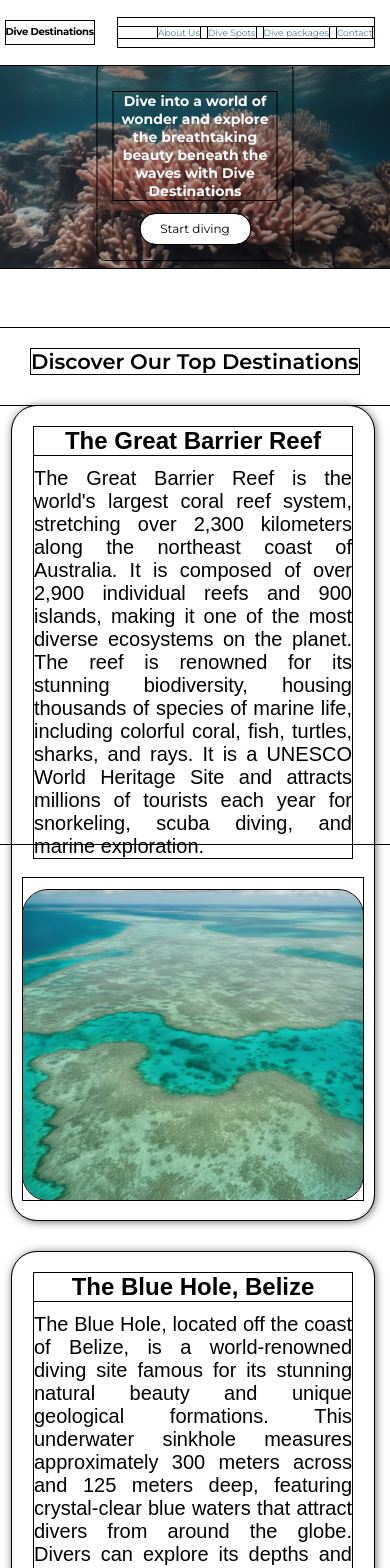
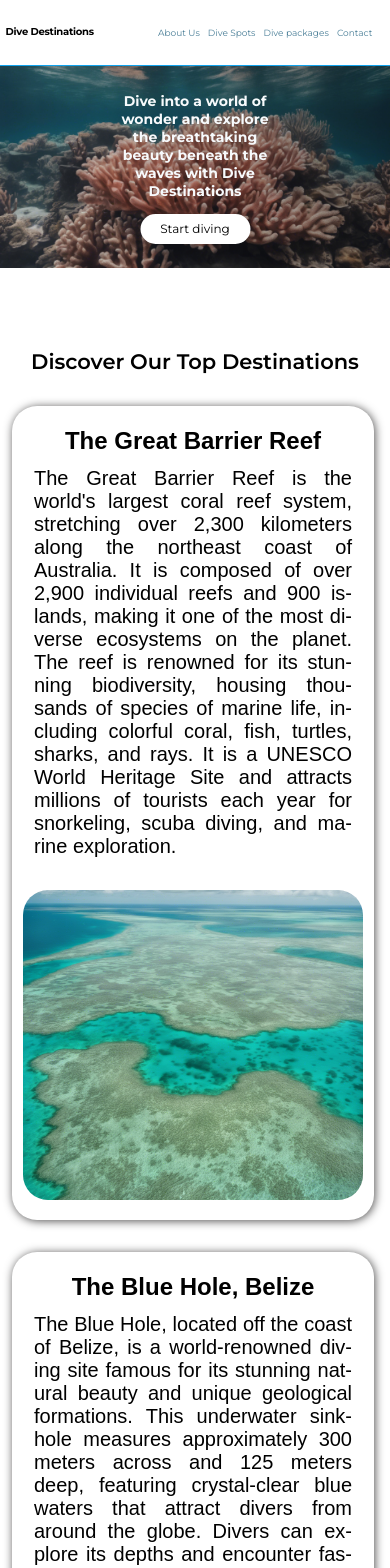
Before and after one commit to Shaqs0/Dive-Destination, a React (Vite) app: page /start in a window 390 px wide. Shown: the top 1568 px of the page. Built offline with nearby package versions, Linux system fonts and the light colour scheme.

Commit message:
correct scss

```diff
--- a/src/layout/Footer/LayoutFoot.module.css
+++ b/src/layout/Footer/LayoutFoot.module.css
@@ -87,12 +87,7 @@ html, body {
   margin-bottom: 1.5rem;
 }
 
-@media (max-width: 550px) {
-  .footer {
-    font-size: 12px;
-  }
-}
-@media (max-width: 400px) {
+@media (max-width: 650px) {
   .footer p {
     font-size: 12px;
   }
--- a/src/layout/Top/LayoutTop.module.css
+++ b/src/layout/Top/LayoutTop.module.css
@@ -61,14 +61,10 @@
   .top .name {
     margin-left: 1.75rem;
   }
-  .top .other {
-    margin-right: 1rem;
-  }
 }
 @media (max-width: 795px) {
   .top .name {
     font-size: 17px;
-    margin-left: 1.75rem;
   }
   .top .other {
     margin-right: 3rem;
@@ -97,7 +93,6 @@
 @media (max-width: 600px) {
   .top .name {
     font-size: 14px;
-    margin-left: 1rem;
   }
   .top .other {
     font-size: 13px;
@@ -118,14 +113,12 @@
     margin-right: 0.5rem;
   }
   .top .other ul {
-    gap: 0.75rem;
     width: 18rem;
   }
 }
 @media (max-width: 465px) {
   .top .name {
     font-size: 11px;
-    margin-left: 0.5rem;
   }
   .top .other {
     font-size: 10px;
@@ -143,24 +136,19 @@
   }
   .top .other {
     font-size: 9px;
-    margin-right: 1rem;
   }
   .top .other ul {
-    gap: 0.5rem;
     width: 13.5rem;
   }
 }
 @media (max-width: 375px) {
   .top .name {
-    font-size: 10px;
     margin-left: 0.25rem;
   }
   .top .other {
-    font-size: 9px;
     margin-right: 0.1rem;
   }
   .top .other ul {
     gap: 0.4rem;
-    width: 13.5rem;
   }
 }
--- a/src/layout/Top/LayoutTop.module.scss
+++ b/src/layout/Top/LayoutTop.module.scss
@@ -61,14 +61,10 @@
 
 @media (max-width: 840px) {
     .top {
-
         .name {
             margin-left: 1.75rem;
         }
 
-        .other {
-            margin-right: 1rem;
-        }
     }
 }
 
@@ -77,7 +73,6 @@
 
         .name {
             font-size: 17px;
-            margin-left: 1.75rem;
         }
 
         .other {
@@ -121,7 +116,6 @@
 
         .name {
             font-size: 14px;
-            margin-left: 1rem;
         }
 
         .other {
@@ -149,7 +143,6 @@
             margin-right: 0.5rem;
 
             & ul {
-                gap: 0.75rem;
                 width: 18rem;
             }
         }
@@ -161,7 +154,6 @@
 
         .name {
             font-size: 11px;
-            margin-left: 0.5rem;
         }
 
         .other {
@@ -186,10 +178,8 @@
 
         .other {
             font-size: 9px;
-            margin-right: 1rem;
 
             & ul {
-                gap: 0.5rem;
                 width: 13.5rem;
             }
         }
@@ -200,17 +190,14 @@
     .top {
 
         .name {
-            font-size: 10px;
             margin-left: 0.25rem;
         }
 
         .other {
-            font-size: 9px;
             margin-right: 0.1rem;
 
             & ul {
                 gap: 0.4rem;
-                width: 13.5rem;
             }
         }
     }
--- a/src/pages/StartPage/StartPage.module.css
+++ b/src/pages/StartPage/StartPage.module.css
@@ -1,7 +1,3 @@
-* {
-  outline: 1px solid black !important;
-}
-
 .container {
   overflow-x: hidden;
 }
@@ -34,7 +30,7 @@
   border-radius: 8px;
   text-align: center;
   font-weight: 700;
-  font-size: 36px;
+  font-size: 40px;
 }
 .container .imageContainer .textOverlay .btn {
   font-family: var(--font);
@@ -108,6 +104,10 @@
   width: 45em;
   margin-right: 1rem;
   margin-left: 1rem;
+  word-break: break-word;
+  -webkit-hyphens: auto;
+      -ms-hyphens: auto;
+          hyphens: auto;
 }
 .container .destinations .text span {
   text-align: center;
@@ -148,8 +148,6 @@
     font-size: 31px;
   }
   .container .destinations .box .destination_button {
-    -webkit-box-shadow: 1px 1px 10px rgb(80, 79, 79);
-            box-shadow: 1px 1px 10px rgb(80, 79, 79);
     margin-bottom: 2rem;
     margin-left: 1.5rem;
   }
@@ -174,7 +172,6 @@
     font-size: 16px;
   }
   .container .destinations .box .destination_button {
-    margin-bottom: 2rem;
     margin-left: 0.25rem;
   }
   .container .destinations img {
@@ -227,24 +224,17 @@
     font-size: 28px;
   }
   .container .destinations .box .destination_button {
-    margin-bottom: 2rem;
     margin-left: 0.75rem;
   }
 }
 @media (max-width: 680px) {
   .container .imageContainer .textOverlay {
-    top: 45%;
-    left: 50%;
     font-size: 24px;
   }
   .container .imageContainer .textOverlay .btn {
     width: 150px;
     height: 50px;
     font-size: 16px;
-  }
-  .container .destinations .box .destination_button {
-    margin-bottom: 2rem;
-    margin-left: 0.75rem;
   }
   .container .destinations .box .destination_button img {
     margin-top: 0.75rem;
@@ -255,33 +245,18 @@
 }
 @media (max-width: 570px) {
   .container .imageContainer .textOverlay {
-    top: 45%;
-    left: 50%;
     font-size: 20px;
   }
   .container .imageContainer .textOverlay .btn {
     width: 130px;
     height: 45px;
-    font-size: 16px;
   }
   .container .destinations .top_text {
     font-size: 24px;
   }
-  .container .destinations .box .destination_button {
-    margin-bottom: 2rem;
-    margin-left: 0.75rem;
-  }
-  .container .destinations .box .destination_button img {
-    margin-top: 0.75rem;
-    margin-right: 0rem;
-    height: 400px;
-    width: 425px;
-  }
 }
 @media (max-width: 490px) {
   .container .imageContainer .textOverlay {
-    top: 45%;
-    left: 50%;
     font-size: 16px;
   }
   .container .imageContainer .textOverlay .btn {
@@ -297,38 +272,11 @@
     margin-left: 0.75rem;
   }
   .container .destinations .box .destination_button img {
-    margin-top: 0.75rem;
-    margin-right: 0rem;
-    height: 300px;
-    width: 375px;
-  }
-}
-@media (max-width: 490px) {
-  .container .imageContainer .textOverlay {
-    top: 45%;
-    left: 50%;
-    font-size: 16px;
-  }
-  .container .imageContainer .textOverlay .btn {
-    width: 110px;
-    height: 45px;
-    font-size: 13px;
-  }
-  .container .destinations .top_text {
-    font-size: 24px;
-  }
-  .container .destinations .box .destination_button {
-    margin-bottom: 2rem;
-    margin-left: 0.75rem;
-  }
-  .container .destinations .box .destination_button img {
-    margin-top: 0.75rem;
-    margin-right: 0rem;
     height: 300px;
     width: 400px;
   }
 }
-@media (max-width: 406px) {
+@media (max-width: 420px) {
   .container .imageContainer .textOverlay {
     top: 47%;
     left: 50%;
@@ -342,13 +290,7 @@
   .container .destinations .top_text {
     font-size: 21px;
   }
-  .container .destinations .box .destination_button {
-    margin-bottom: 2rem;
-    margin-left: 0.75rem;
-  }
   .container .destinations .box .destination_button img {
-    margin-top: 0.75rem;
-    margin-right: 0rem;
     height: 310px;
     width: 340px;
   }
--- a/src/pages/StartPage/StartPage.module.scss
+++ b/src/pages/StartPage/StartPage.module.scss
@@ -1,8 +1,4 @@
-* {
- outline: 1px solid black !important;
-}
-
-  .container {
+.container {
     overflow-x: hidden;
       .imageContainer {
           text-align: center;
@@ -33,7 +29,7 @@
               border-radius: 8px;
               text-align: center;
               font-weight: 700;
-              font-size: 36px;
+              font-size: 40px;
 
               .btn {
                 font-family: var(--font);
@@ -95,6 +91,8 @@
               width: 45em;
               margin-right: 1rem;
               margin-left: 1rem;
+              word-break: break-word;
+              hyphens: auto;
 
               & span {
                   text-align: center;
@@ -167,7 +165,6 @@
 
             .box {
                 .destination_button {
-                    box-shadow: 1px 1px 10px rgb(80, 79, 79);
                     margin-bottom: 2rem;
                     margin-left: 1.5rem;
                 }
@@ -205,7 +202,6 @@
 
             .box {
                 .destination_button {
-                    margin-bottom: 2rem;
                     margin-left: 0.25rem;
                 }
             }
@@ -270,7 +266,6 @@
         .destinations {
             .box {
                 .destination_button {
-                    margin-bottom: 2rem;
                     margin-left: 0.75rem;
                 }
             }
@@ -282,8 +277,6 @@
     .container {
         .imageContainer {
             .textOverlay {
-                top: 45%;
-                left: 50%;
                 font-size: 24px;
 
                 .btn {
@@ -298,9 +291,6 @@
 
             .box {
                 .destination_button {
-                    margin-bottom: 2rem;
-                    margin-left: 0.75rem;
-
                     & img {
                         margin-top: 0.75rem;
                         margin-right: 0rem;
@@ -317,36 +307,17 @@
     .container {
         .imageContainer {
             .textOverlay {
-                top: 45%;
-                left: 50%;
                 font-size: 20px;
-
                 .btn {
                     width: 130px;
                     height: 45px;
-                    font-size: 16px;
                 }
             }
         }
 
         .destinations {
-
             .top_text {
                 font-size: 24px;
-            }
-
-            .box {
-                .destination_button {
-                    margin-bottom: 2rem;
-                    margin-left: 0.75rem;
-
-                    & img {
-                        margin-top: 0.75rem;
-                        margin-right: 0rem;
-                        height: 400px;
-                        width: 425px;
-                    }
-                }
             }
         }
     }
@@ -356,10 +327,7 @@
     .container {
         .imageContainer {
             .textOverlay {
-                top: 45%;
-                left: 50%;
                 font-size: 16px;
-
                 .btn {
                     width: 110px;
                     height: 45px;
@@ -380,47 +348,6 @@
                     margin-left: 0.75rem;
 
                     & img {
-                        margin-top: 0.75rem;
-                        margin-right: 0rem;
-                        height: 300px;
-                        width: 375px;
-                    }
-                }
-            }
-        }
-    }
-}
-
-@media (max-width: 490px) {
-    .container {
-        .imageContainer {
-            .textOverlay {
-                top: 45%;
-                left: 50%;
-                font-size: 16px;
-
-                .btn {
-                    width: 110px;
-                    height: 45px;
-                    font-size: 13px;
-                }
-            }
-        }
-
-        .destinations {
-
-            .top_text {
-                font-size: 24px;
-            }
-
-            .box {
-                .destination_button {
-                    margin-bottom: 2rem;
-                    margin-left: 0.75rem;
-
-                    & img {
-                        margin-top: 0.75rem;
-                        margin-right: 0rem;
                         height: 300px;
                         width: 400px;
                     }
@@ -431,7 +358,7 @@
 }
 
 
-@media (max-width: 406px) {
+@media (max-width: 420px) {
     .container {
         .imageContainer {
             .textOverlay {
@@ -455,12 +382,7 @@
 
             .box {
                 .destination_button {
-                    margin-bottom: 2rem;
-                    margin-left: 0.75rem;
-
                     & img {
-                        margin-top: 0.75rem;
-                        margin-right: 0rem;
                         height: 310px;
                         width: 340px;
                     }
```
Also changed, not shown: src/layout/Footer/LayoutFoot.module.scss (+4 -10 lines).
